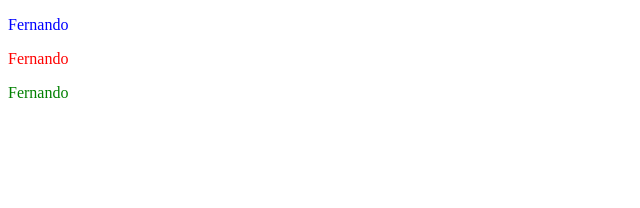
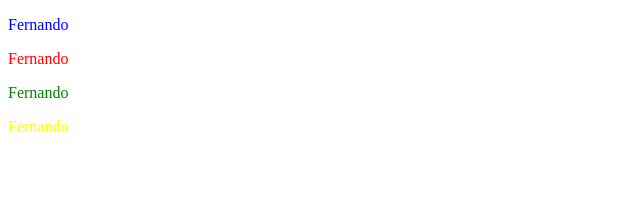
Before and after one commit to nandouluna/AngularExample, an Angular app: page / in a window 1280 px wide. Shown: the top 208 px of the page, without its empty margins (0-640 px from the left). Built offline with nearby package versions, Linux system fonts and the light colour scheme.

Commit message:
Se agrega texto amarillo

```diff
--- a/src/app/app.component.html
+++ b/src/app/app.component.html
@@ -1,3 +1,4 @@
 <p style="color: blue;">Fernando</p>
 <p style="color: red;">Fernando</p>
 <p style="color: green;">Fernando</p>
+<p style="color: yellow;">Fernando</p>
```
